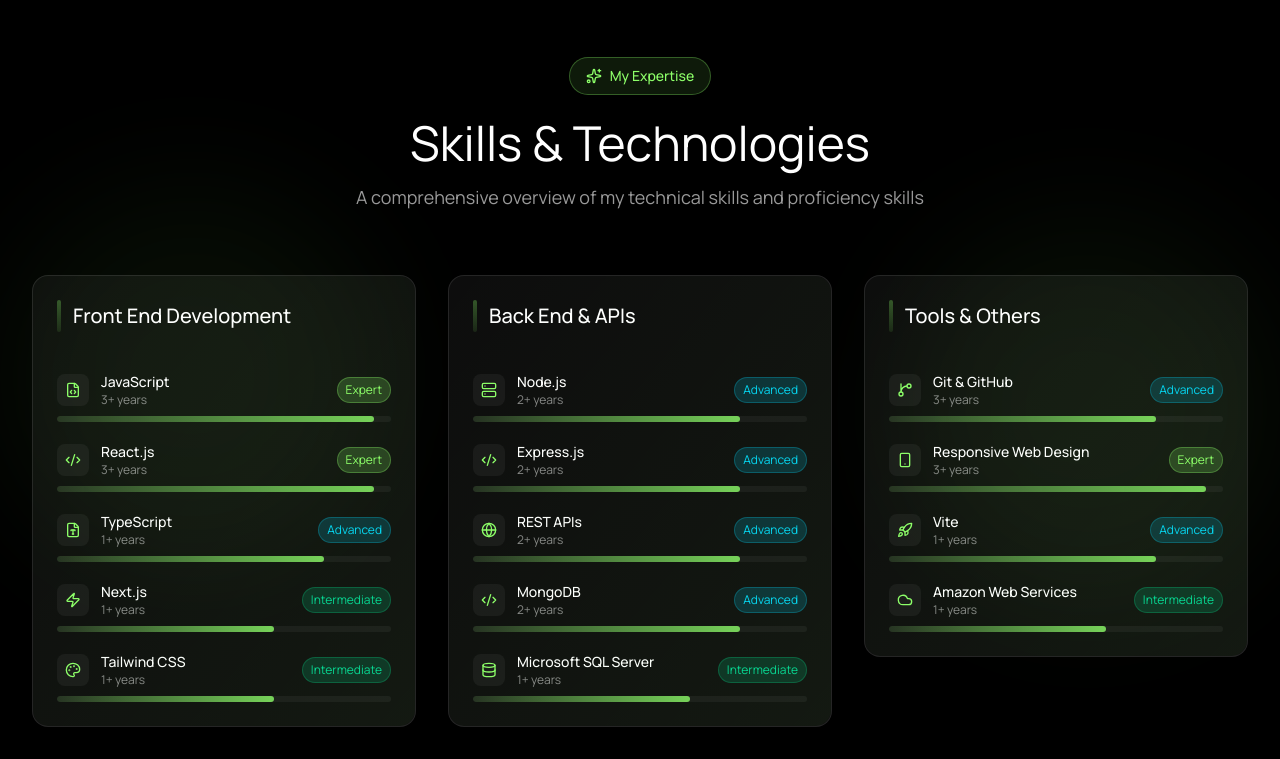
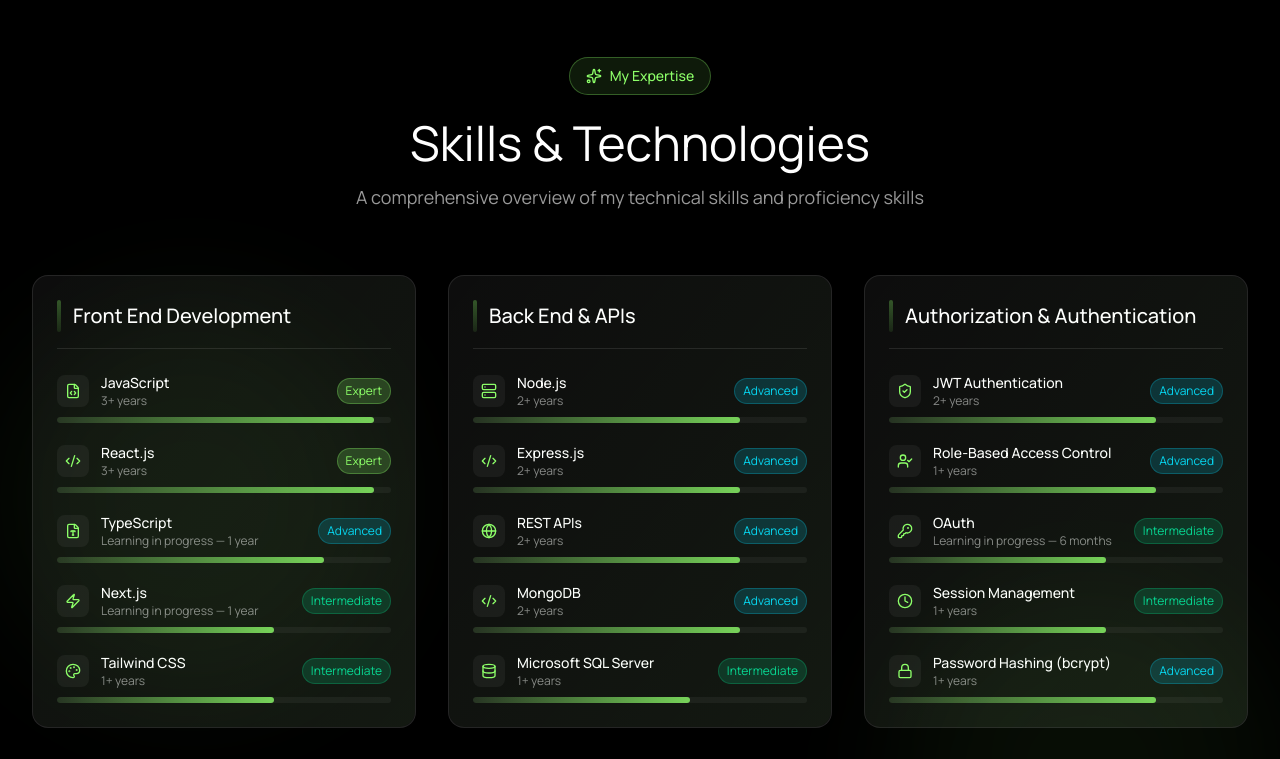
Before and after one commit to Karthikeyan1701/dev-personal-portfolio, a React (Vite) app: page / in a window 1280 px wide. Shown: the part 2000-2759 px from the top of the page. Built offline with nearby package versions, Linux system fonts and the light colour scheme.

Commit message:
Done with the extra skill proficiencies in Skills section

```diff
--- a/src/components/sections/Skills.jsx
+++ b/src/components/sections/Skills.jsx
@@ -11,7 +11,7 @@
       skills.find((s) => s.name === 'React.js'),
       skills.find((s) => s.name === 'TypeScript'),
       skills.find((s) => s.name === 'Next.js'),
-      skills.find((s) => s.name === 'Tailwind CSS')
+      skills.find((s) => s.name === 'Tailwind CSS'),
     ].filter(Boolean),
 
     'Back End & APIs': [
@@ -19,23 +19,48 @@
       skills.find((s) => s.name === 'Express.js'),
       skills.find((s) => s.name === 'REST APIs'),
       skills.find((s) => s.name === 'MongoDB'),
-      skills.find((s) => s.name === 'Microsoft SQL Server')
+      skills.find((s) => s.name === 'Microsoft SQL Server'),
     ].filter(Boolean),
 
-    'Tools & Others': [
+    'Authorization & Authentication': [
+      skills.find((s) => s.name === 'JWT Authentication'),
+      skills.find((s) => s.name === 'Role-Based Access Control'),
+      skills.find((s) => s.name === 'OAuth'),
+      skills.find((s) => s.name === 'Session Management'),
+      skills.find((s) => s.name === 'Password Hashing (bcrypt)'),
+    ].filter(Boolean),
+
+    'DevOps & Deployment': [
       skills.find((s) => s.name === 'Git & GitHub'),
+      skills.find((s) => s.name === 'Amazon Web Services'),
+      skills.find((s) => s.name === 'Docker'),
+      skills.find((s) => s.name === 'CI/CD Pipelines'),
+      skills.find((s) => s.name === 'Environment Configuration'),
+    ].filter(Boolean),
+
+    'Tools & Engineering Practices': [
       skills.find((s) => s.name === 'Responsive Web Design'),
       skills.find((s) => s.name === 'Vite'),
-      skills.find((s) => s.name === 'Amazon Web Services'),
-    ].filter(Boolean)
+      skills.find((s) => s.name === 'Postman'),
+      skills.find((s) => s.name === 'Debugging & DevTools'),
+      skills.find((s) => s.name === 'Performance Optimization'),
+    ].filter(Boolean),
+
+    'Actively Exploring': [
+      skills.find((s) => s.name === 'Vue.js'),
+      skills.find((s) => s.name === 'TanStack Start'),
+      skills.find((s) => s.name === 'Python'),
+      skills.find((s) => s.name === 'FastAPI'),
+      skills.find((s) => s.name === 'GenAI LLM API Integration')
+    ].filter(Boolean),
   };
 
   // Get proficiency percentage
   const getProficiencyLevel = (level) => {
     const levels = {
-      'Expert': 95,
-      'Advanced': 80,
-      'Intermediate': 65
+      Expert: 95,
+      Advanced: 80,
+      Intermediate: 65,
     };
     return levels[level] || 50;
   };
@@ -43,9 +68,9 @@
   // Get Level Color
   const getLevelColor = (level) => {
     const colors = {
-      'Expert': 'text-[#8DFF69] bg-[#8DFF69]/20 border-[#8DFF69]/30',
-      'Advanced': 'text-cyan-400 bg-cyan-500/20 border-cyan-500/30',
-      'Intermediate': 'text-emerald-400 bg-emerald-500/20 border-emerald-500/30'
+      Expert: 'text-[#8DFF69] bg-[#8DFF69]/20 border-[#8DFF69]/30',
+      Advanced: 'text-cyan-400 bg-cyan-500/20 border-cyan-500/30',
+      Intermediate: 'text-emerald-400 bg-emerald-500/20 border-emerald-500/30',
     };
     return colors[level] || 'text-gray-400 bg-gray-500/20 border-gray-500/30';
   };
@@ -63,25 +88,31 @@
           <div className="text-center mb-16">
             <div className="inline-flex items-center gap-2 px-4 py-2 bg-primary/10 border border-primary/30 rounded-full mb-6">
               <Icons.Sparkles className="w-4 h-4 text-primary" />
-                    <span className="text-sm text-primary font-medium">My Expertise</span>
+              <span className="text-sm text-primary font-medium">
+                My Expertise
+              </span>
             </div>
             <h2 className="text-4xl lg:text-5xl font-normal text-white mb-4">
               Skills & Technologies
             </h2>
             <p className="text-lg text-white/60 max-w-2xl mx-auto">
-                  A comprehensive overview of my technical skills and proficiency skills
+              A comprehensive overview of my technical skills and proficiency
+              skills
             </p>
           </div>
         </FadeIn>
 
         {/* Skills Categories */}
         <div className="grid grid-cols-1 lg:grid-cols-3 gap-8">
-            {Object.entries(skillCategories).map(([category, categorySkills], categoryIndex) => (
+          {Object.entries(skillCategories).map(
+            ([category, categorySkills], categoryIndex) => (
               <FadeIn key={category} delay={categoryIndex * 100}>
                 <div className="relative bg-white/5 border border-white/10 rounded-2xl p-6 hover:border-primary/30 transition-all duration-300">
-                    <div className="flex items-center gap-3 mb-6 pb-4 borber-b border-white/10">
+                  <div className="flex items-center gap-3 mb-6 pb-4 border-b border-white/10">
                     <div className="w-1 h-8 bg-linear-to-b from-primary/30 to-primary/10 rounded-full"></div>
-                      <h3 className="text-xl font-medium text-white">{category}</h3>
+                    <h3 className="text-xl font-medium text-white">
+                      {category}
+                    </h3>
                   </div>
 
                   {/* Skills List */}
@@ -106,7 +137,9 @@
                                 </div>
                               </div>
                             </div>
-                              <span className={`text-xs px-2 py-1 rounded-full border ${getLevelColor(skill.level)}`}>
+                            <span
+                              className={`text-xs px-2 py-1 rounded-full border ${getLevelColor(skill.level)}`}
+                            >
                               {skill.level}
                             </span>
                           </div>
@@ -126,7 +159,8 @@
                   <div className="absolute inset-0 bg-linear-to-br from-primary/0 to-primary/5 group-hover:from-primary/5 group-hover:to-primary/5 rounded-2xl transition-all duration-300 pointer-events-none"></div>
                 </div>
               </FadeIn>
-            ))}
+            ),
+          )}
         </div>
       </div>
     </section>
--- a/src/data/skills.js
+++ b/src/data/skills.js
@@ -4,125 +4,209 @@
     name: 'JavaScript',
     icon: 'FileCode',
     level: 'Expert',
-        experience: '3+ years'
+    experience: '3+ years',
   },
   {
     id: 2,
     name: 'TypeScript',
     icon: 'FileType',
     level: 'Advanced',
-        experience: '1+ years'
+    experience: 'Learning in progress — 1 year',
   },
   {
     id: 3,
     name: 'React.js',
     icon: 'Code2',
     level: 'Expert',
-        experience: '3+ years'
+    experience: '3+ years',
   },
   {
     id: 4,
     name: 'Next.js',
     icon: 'Zap',
     level: 'Intermediate',
-        experience: '1+ years'
+    experience: 'Learning in progress — 1 year',
   },
   {
     id: 5,
     name: 'Tailwind CSS',
     icon: 'Palette',
     level: 'Intermediate',
-        experience: '1+ years'
+    experience: '1+ years',
   },
   {
     id: 6,
     name: 'Node.js',
     icon: 'Server',
     level: 'Advanced',
-        experience: '2+ years'
+    experience: '2+ years',
   },
   {
     id: 7,
     name: 'Express.js',
     icon: 'API',
     level: 'Advanced',
-        experience: '2+ years'
+    experience: '2+ years',
   },
   {
     id: 8,
     name: 'REST APIs',
     icon: 'Globe',
     level: 'Advanced',
-        experience: '2+ years'
+    experience: '2+ years',
   },
   {
     id: 9,
     name: 'MongoDB',
     icon: '',
     level: 'Advanced',
-        experience: '2+ years'
+    experience: '2+ years',
   },
   {
     id: 10,
     name: 'Responsive Web Design',
     icon: 'Smartphone',
     level: 'Expert',
-        experience: '3+ years'
+    experience: '3+ years',
   },
   {
     id: 11,
     name: 'Git & GitHub',
     icon: 'GitBranch',
     level: 'Advanced',
-        experience: '3+ years'
+    experience: '3+ years',
   },
   {
     id: 12,
     name: 'Vite',
     icon: 'Rocket',
     level: 'Advanced',
-        experience: '1+ years'
+    experience: 'Learning in progress — 1 year',
   },
   {
     id: 13,
     name: 'Vue.js',
     icon: '',
     level: 'Intermediate',
-        experience: ''
+    experience: 'Learning in progress — 6 months',
   },
   {
     id: 14,
     name: 'TanStack Start',
     icon: '',
     level: 'Beginner',
-        experience: ''
+    experience: 'Learning in progress — 3 months',
   },
   {
     id: 15,
     name: 'Python',
     icon: '',
     level: 'Intermediate',
-        experience: ''
+    experience: 'Learning in progress — 6 months',
   },
   {
     id: 16,
     name: 'FastAPI',
     icon: '',
     level: 'Intermediate',
-        experience: ''
+    experience: 'Learning in progress — 6 months',
   },
   {
     id: 17,
     name: 'Microsoft SQL Server',
     icon: 'Database',
     level: 'Intermediate',
-        experience: '1+ years'
+    experience: '1+ years',
   },
   {
     id: 18,
     name: 'Amazon Web Services',
     icon: 'Cloud',
     level: 'Intermediate',
-        experience: '1+ years'
-    }
+    experience: 'Learning in progress — 1 year',
+  },
+  {
+    id: 19,
+    name: 'JWT Authentication',
+    icon: 'ShieldCheck',
+    level: 'Advanced',
+    experience: '2+ years',
+  },
+  {
+    id: 20,
+    name: 'Role-Based Access Control',
+    icon: 'UserCheck',
+    level: 'Advanced',
+    experience: '1+ years',
+  },
+  {
+    id: 21,
+    name: 'OAuth',
+    icon: 'KeyRound',
+    level: 'Intermediate',
+    experience: 'Learning in progress — 6 months',
+  },
+  {
+    id: 22,
+    name: 'Session Management',
+    icon: 'Clock',
+    level: 'Intermediate',
+    experience: '1+ years',
+  },
+  {
+    id: 23,
+    name: 'Password Hashing (bcrypt)',
+    icon: 'Lock',
+    level: 'Advanced',
+    experience: '1+ years',
+  },
+  {
+    id: 24,
+    name: 'Docker',
+    icon: 'Box',
+    level: 'Intermediate',
+    experience: 'Learning in progress — 6 months',
+  },
+  {
+    id: 25,
+    name: 'CI/CD Pipelines',
+    icon: 'Workflow',
+    level: 'Intermediate',
+    experience: 'Learning in progress — 6 months',
+  },
+  {
+    id: 26,
+    name: 'Environment Configuration',
+    icon: 'Settings',
+    level: 'Advanced',
+    experience: '1+ years',
+  },
+  {
+    id: 27,
+    name: 'Postman',
+    icon: 'Send',
+    level: 'Advanced',
+    experience: '3+ years',
+  },
+  {
+    id: 28,
+    name: 'Debugging & DevTools',
+    icon: 'Bug',
+    level: 'Advanced',
+    experience: '3+ years',
+  },
+  {
+    id: 29,
+    name: 'Performance Optimization',
+    icon: 'Gauge',
+    level: 'Advanced',
+    experience: '3+ years',
+  },
+  {
+    id: 30,
+    name: 'GenAI LLM API Integration',
+    icon: 'Sparkles',
+    level: 'Intermediate',
+    experience: 'Learning in progress — 6 months',
+  },
 ];
```
Lines whose indentation alone changed are shown as unchanged.
